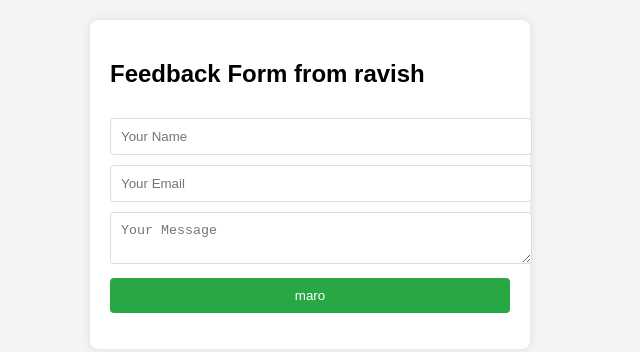
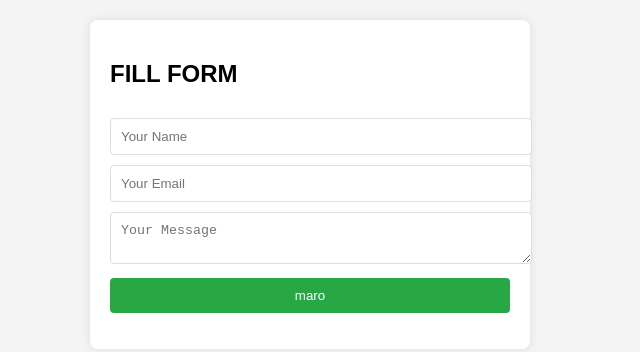
Before and after one commit to MohdRavishIdreesi/webapp_01, a website: page public/index.html in a window 1280 px wide. Shown: the whole page, without its empty margins (330-970 px from the left). Drawn offline with Linux system fonts and the light colour scheme.

Commit message:
index.html edited

```diff
--- a/public/index.html
+++ b/public/index.html
@@ -8,7 +8,7 @@
 </head>
 <body>
   <div class="container">
-    <h2>Feedback Form from ravish </h2>
+    <h2>FILL FORM</h2>
     <form id="feedbackForm">
       <input type="text" name="name" placeholder="Your Name" required />
       <input type="email" name="email" placeholder="Your Email" required />
```
